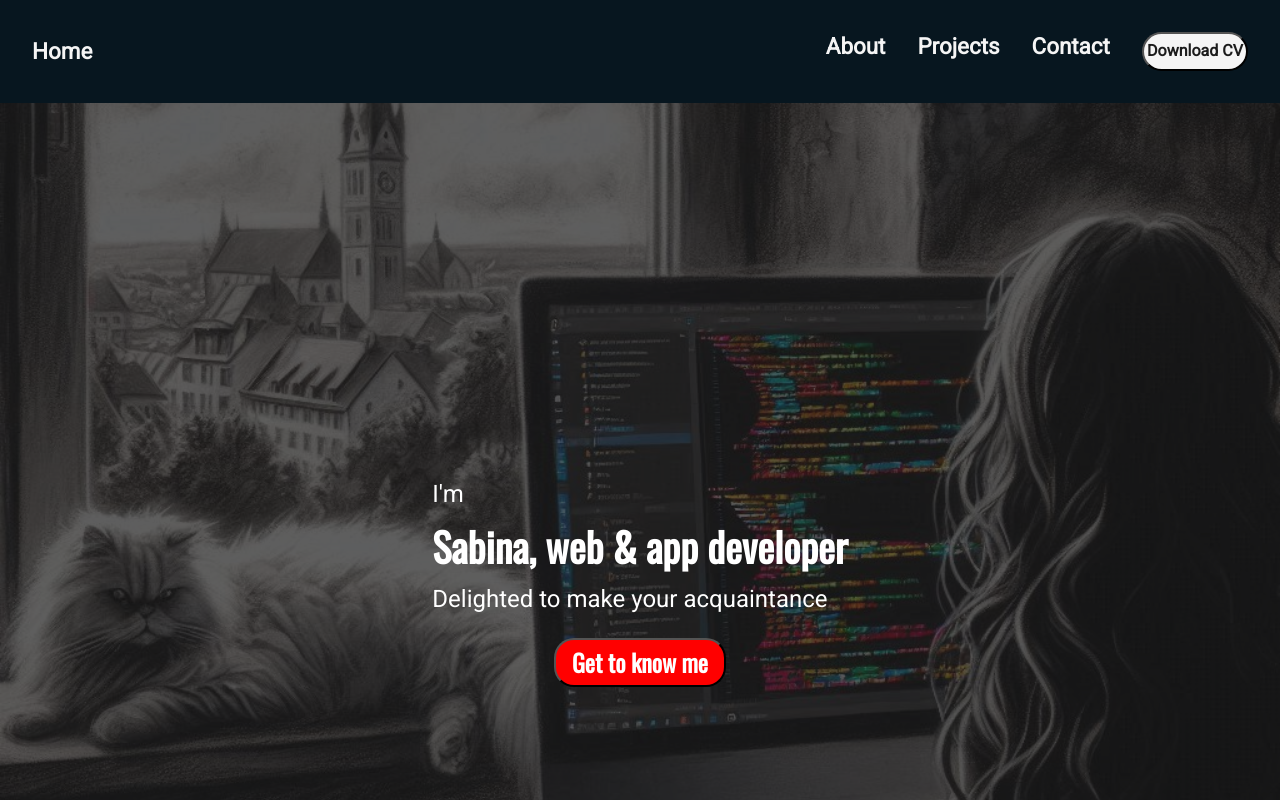
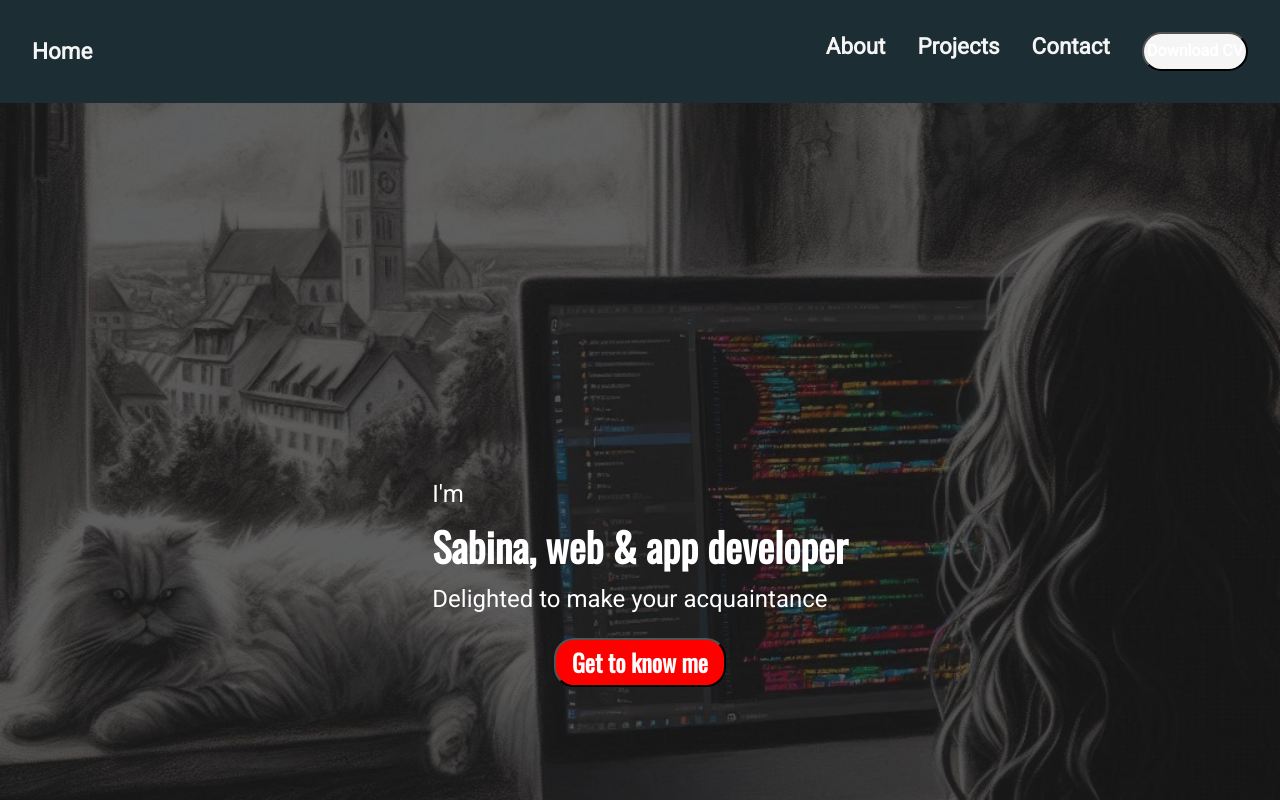
Before and after one commit to SabinaMB/portfolioSab, a React (Vite) app: page / in a window 1280 px wide. Shown: the top 800 px of the page. Built offline with nearby package versions, Linux system fonts and the light colour scheme.

Commit message:
color testing

```diff
--- a/src/components/Navbar/Navbar.module.css
+++ b/src/components/Navbar/Navbar.module.css
@@ -8,7 +8,7 @@
     justify-content: space-between;
     align-items: center;
     padding: 2rem;
-
+    background-color: var(--color-dark2);
 }
 
 .home {
--- a/src/index.css
+++ b/src/index.css
@@ -5,7 +5,6 @@
     font-family: var(--font-roboto);
     color: var(--color-text);
     line-height: 1.8rem;
-    background-color: var(--color-bg3);
 }
 
 html {
--- a/src/vars.css
+++ b/src/vars.css
@@ -10,11 +10,11 @@
     --color-accent5: #c80815;
     --color-accent6: #009acd;
 
-    --color-bg1: #1c1c1c;
-    --color-bg2: #212121;
-    --color-bg3: #07161f;
+    --color-light1: #c26d6df6;
+    --color-light2: #021e296b;
+    --color-dark1: #021e29e3;
+    --color-dark2: #02151de4;
 
-    --color-dark: #030303;
 
 
 
```
